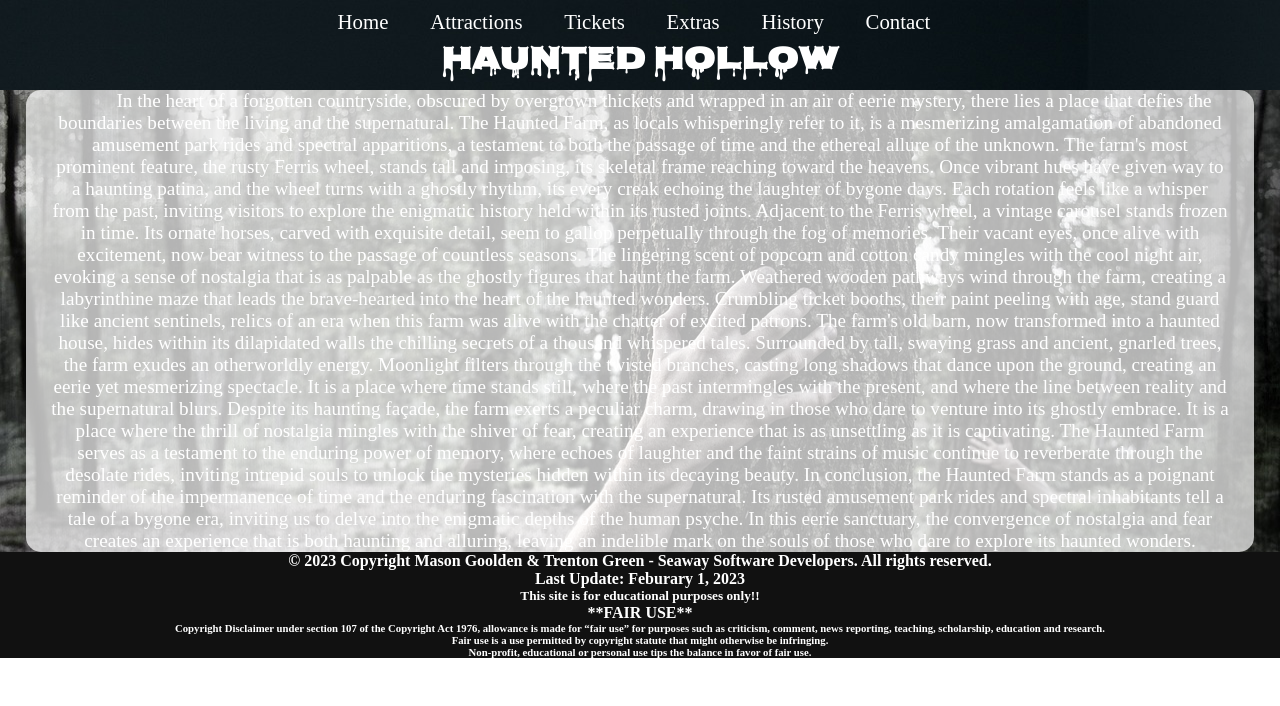
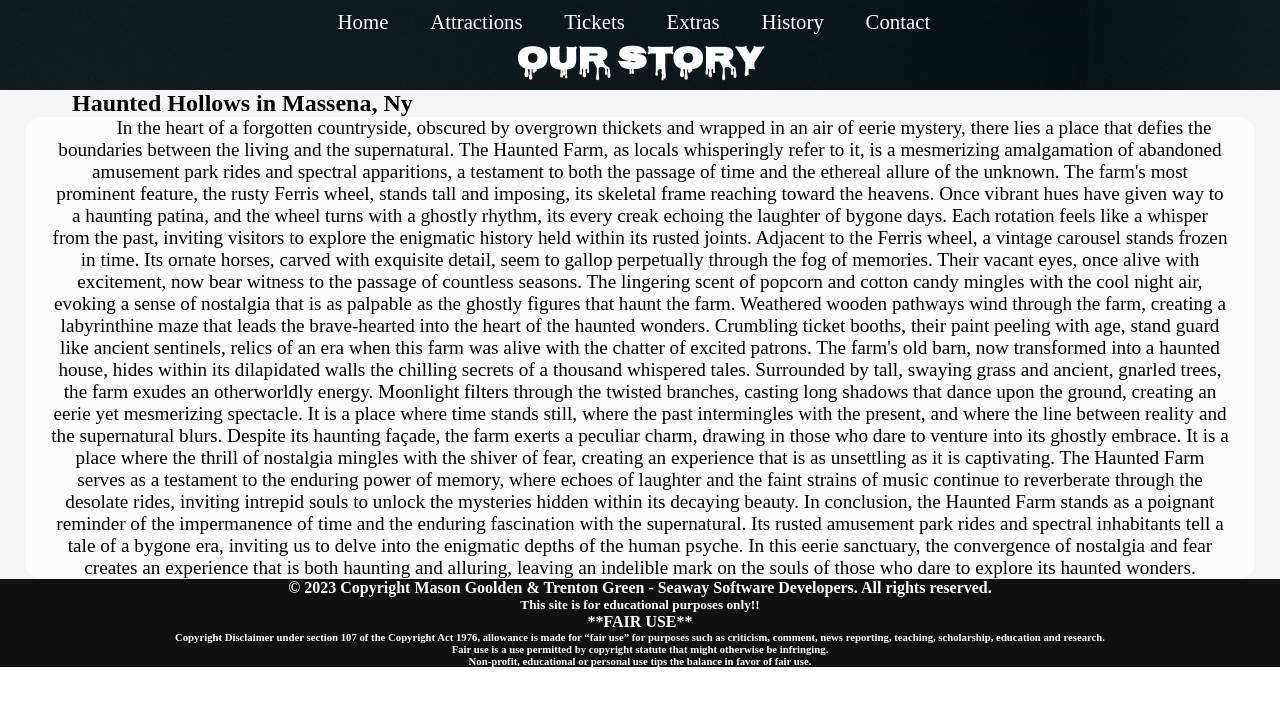
Before and after one commit to Greenscab4200/Haunt, a plain HTML site: page history.html in a window 1280 px wide. Drawn offline with Linux system fonts and the light colour scheme.

Commit message:
_
Co-authored-by: MasonGoolden <MasonGoolden@users.noreply.github.com>

```diff
--- a/history.html
+++ b/history.html
@@ -14,6 +14,7 @@
 <meta name="theme-color" content="#ffffff">
     </head>
     <body>
+      <div class="H">
     <header>
         <nav>
             <section>
@@ -33,7 +34,8 @@
 
     <main>
         <div class="story">
-            <h1>Haunted Hollow</h1>
+            <h1>Our Story</h1>
+              <h2>Haunted Hollows in Massena, Ny</h2>
             <p>
               &nbsp;&nbsp;&nbsp;&nbsp;&nbsp;&nbsp;&nbsp;&nbsp;&nbsp;&nbsp;In the heart of a forgotten countryside, obscured by overgrown thickets and wrapped in an air of eerie mystery, there lies a place that defies the boundaries between the living and the supernatural. The Haunted Farm, as locals whisperingly refer to it, is a mesmerizing amalgamation of abandoned amusement park rides and spectral apparitions, a testament to both the passage of time and the ethereal allure of the unknown.
 
@@ -53,14 +55,13 @@
 
     <footer>
       <h4>&copy; 2023 Copyright Mason Goolden & Trenton Green - Seaway Software Developers. All rights reserved.</h4>
-      <h4>Last Update: Feburary 1, 2023</h4>
       <h5>This site is for educational purposes only!!</h5>
 <h4>**FAIR USE**</h4>
 
 <h6>Copyright Disclaimer under section 107 of the Copyright Act 1976, allowance is made for “fair use” for purposes such as criticism, comment, news reporting, teaching, scholarship, education and research.<br>Fair use is a use permitted by copyright statute that might otherwise be infringing. <br>Non-profit, educational or personal use tips the balance in favor of fair use. </h6>
 
     </footer>
-
+    </div>
     </body>
     </div>
 </html>
--- a/styles.css
+++ b/styles.css
@@ -19,13 +19,25 @@ bod {
 	background-image: url(images/skull-1867707_1280.jpg);
 }
 
+.H, p {
+	background-color: whitesmoke;
+	color: black;
+}
+
+.story h2{
+	color: black;
+	text-align: left;
+	padding-left: 3em;
+}
+
 h1, h3 {
 	background-image: url(images/skull-1867707_1280.jpg);
-    background-coor:#305296;
+    background-color:#305296;
     text-align: center;
     color: #ffffff;
 	font-family: 'Nosifer', sans-serif;
 }
+
 
 .calendar {
 	display: grid;
@@ -97,6 +109,10 @@ main p {
 	font-size: 1.2em;
 	padding-top: auto;
 	border-radius: 15px;
+}
+
+.story {
+	color: #111;
 }
 
 .iimg {
```
Also changed, not shown: attractions.html (+0 -1 lines), contact.html (+5 -1 lines), extras.html (+0 -1 lines), index.html (+0 -5 lines), tickets.html (+0 -1 lines), images/hface.png (added), images/htwitter.png (added).
